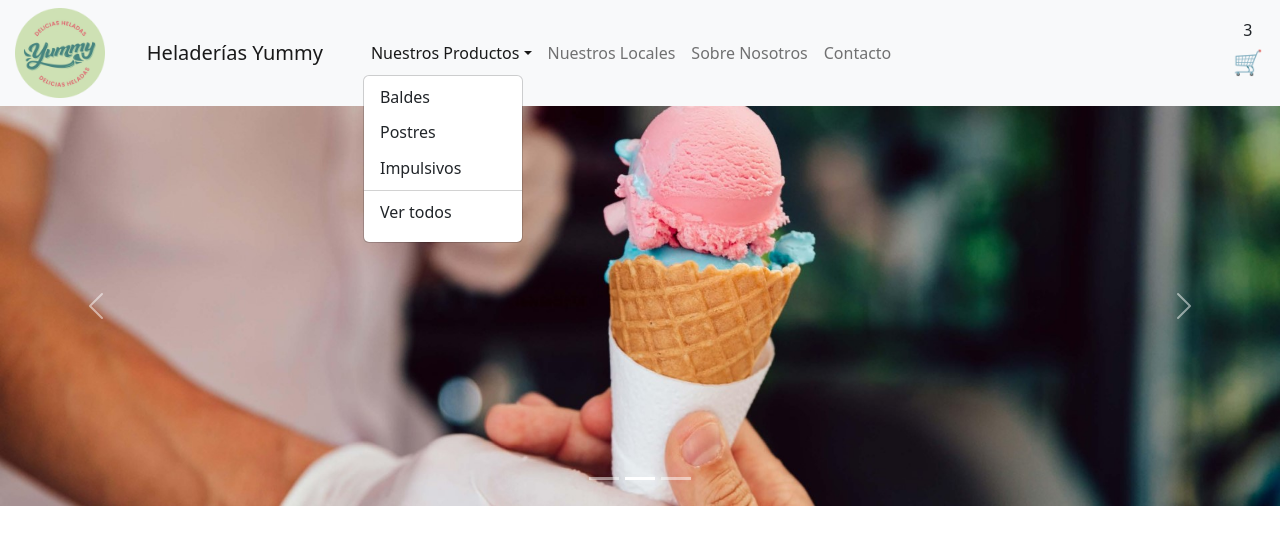
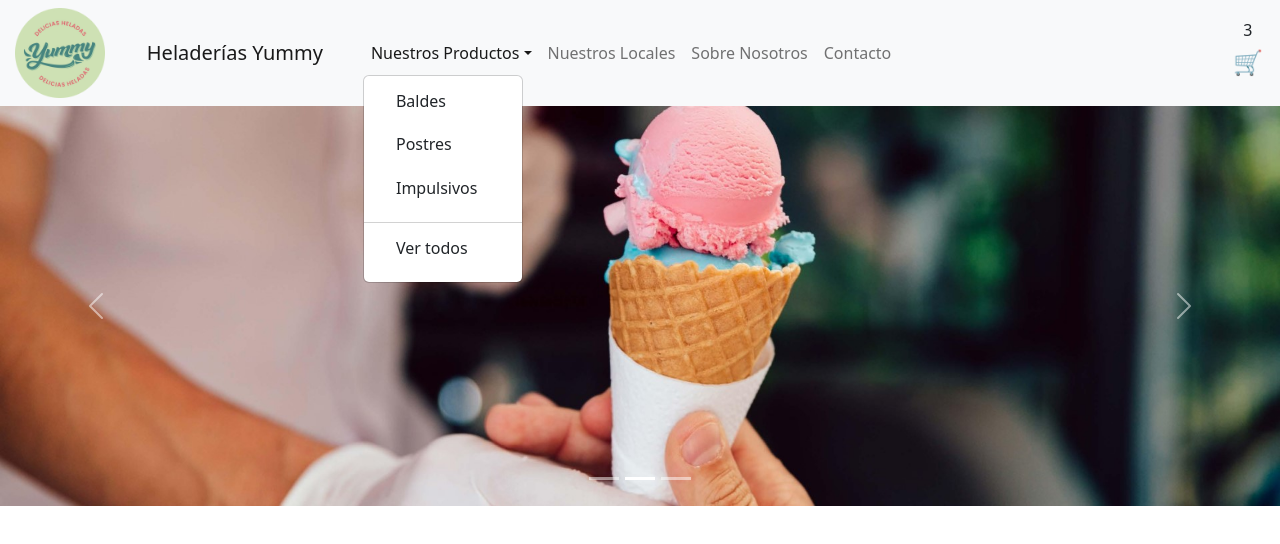
Before and after one commit to Belendefranchi/cursoReact, a React (Vite) app: page / in a window 1280 px wide. Both pictures are taken after a click on the button "Nuestros Productos". Shown: the top 544 px of the page. Built offline with nearby package versions, Linux system fonts and the light colour scheme.

Commit message:
arreglo dropdown

```diff
--- a/src/components/NavBar.jsx
+++ b/src/components/NavBar.jsx
@@ -21,25 +21,37 @@ function BasicExample() {
           <Navbar.Collapse className="text-end" id="basic-navbar-nav">
             <Nav className="m-4">
               <NavDropdown title="Nuestros Productos" id="basic-nav-dropdown">
-{/*                 <Link to='/productos/servido'>
+{/*           <NavDropdown.Item
+                  <Link to='/productos/servido'>
                     <h6 className="dropdown-item">Servido</h6>
-                </Link> */}
+                  </Link>
+                </NavDropdown.Item> */}
+                <NavDropdown.Item>
                   <Link to='/productos/baldes'>
                     <h6 className="dropdown-item">Baldes</h6>
                   </Link>
+                </NavDropdown.Item>
+                <NavDropdown.Item>
                   <Link to='/productos/postres'>
                     <h6 className="dropdown-item">Postres</h6>
                   </Link>
+                </NavDropdown.Item>
+                <NavDropdown.Item>
                   <Link to='/productos/impulsivos'>
                     <h6 className="dropdown-item">Impulsivos</h6>
                   </Link>
-{/*                 <Link to='/productos/cafeteria'>
+                </NavDropdown.Item>
+{/*             <NavDropdown.Item>
+                  <Link to='/productos/cafeteria'>
                     <h6 className="dropdown-item">Cafetería</h6>
-                </Link> */}
+                  </Link>
+                </NavDropdown.Item> */}
                 <NavDropdown.Divider />
+                <NavDropdown.Item>
                   <Link to='/productos'>
                     <h6 className="dropdown-item">Ver todos</h6>
                   </Link>
+                </NavDropdown.Item>
               </NavDropdown>
               <Nav.Link>Nuestros Locales</Nav.Link>
               <Nav.Link>Sobre Nosotros</Nav.Link>
```
Lines whose indentation alone changed are shown as unchanged.
